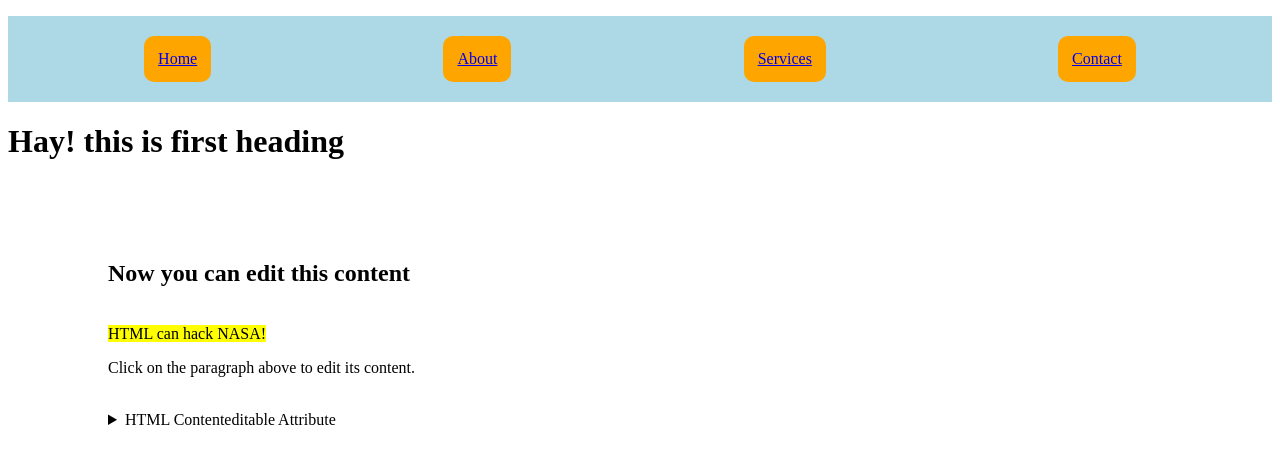
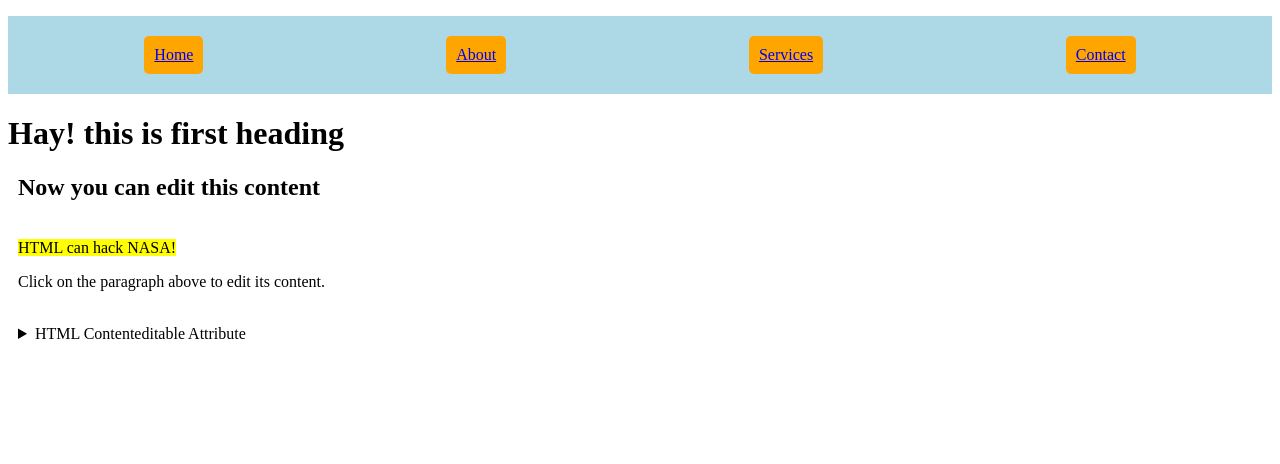
Before and after one commit to ANIK365PRO/My-First-Git-Repo, a plain HTML site: page index.html in a window 1280 px wide. Drawn offline with Linux system fonts and the light colour scheme.

Commit message:
added adjust margin and padding

```diff
--- a/css/styles.css
+++ b/css/styles.css
@@ -3,13 +3,15 @@ header ul {
   flex-wrap: wrap;
   justify-content: space-around;
   background-color: lightblue;
+  gap: 10px;
   padding: 20px;
   /* list-style: none; */
 }
 header li {
   /* display: block; */
   display: inline-block;
-  padding: 14px;
-  border-radius: 10px;
+
+  padding: 10px;
+  border-radius: 5px;
   background-color: orange;
 }
--- a/index.html
+++ b/index.html
@@ -22,7 +22,7 @@
 
   <h1>Hay! this is first heading</h1>
 
-  <section style="margin:100px">
+  <section style="margin:10px">
     <div>
       <h2>Now you can edit this content</h2><br>
       <mark>HTML can hack NASA!</mark>
```
Also changed, not shown: 1 other file.
